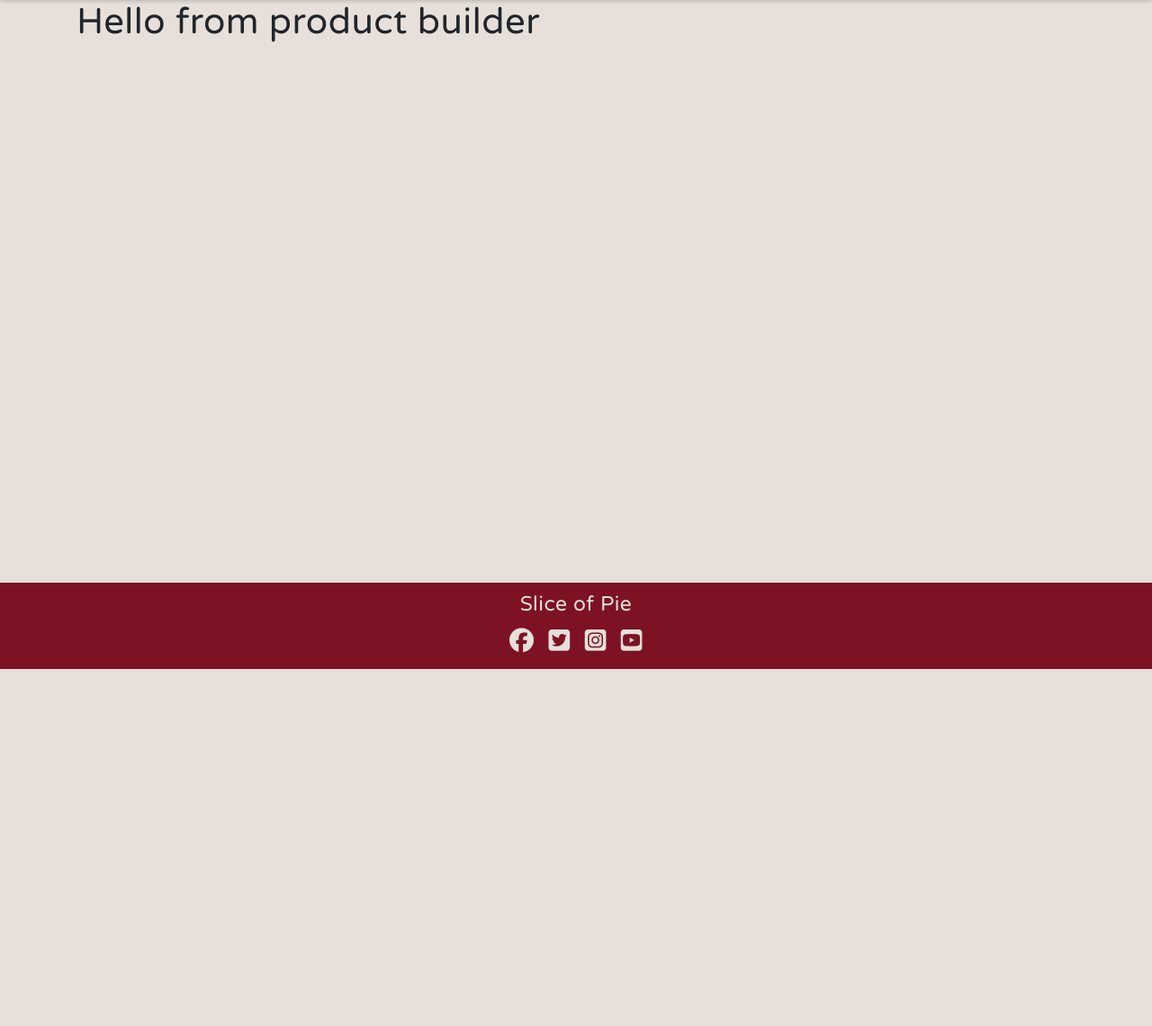
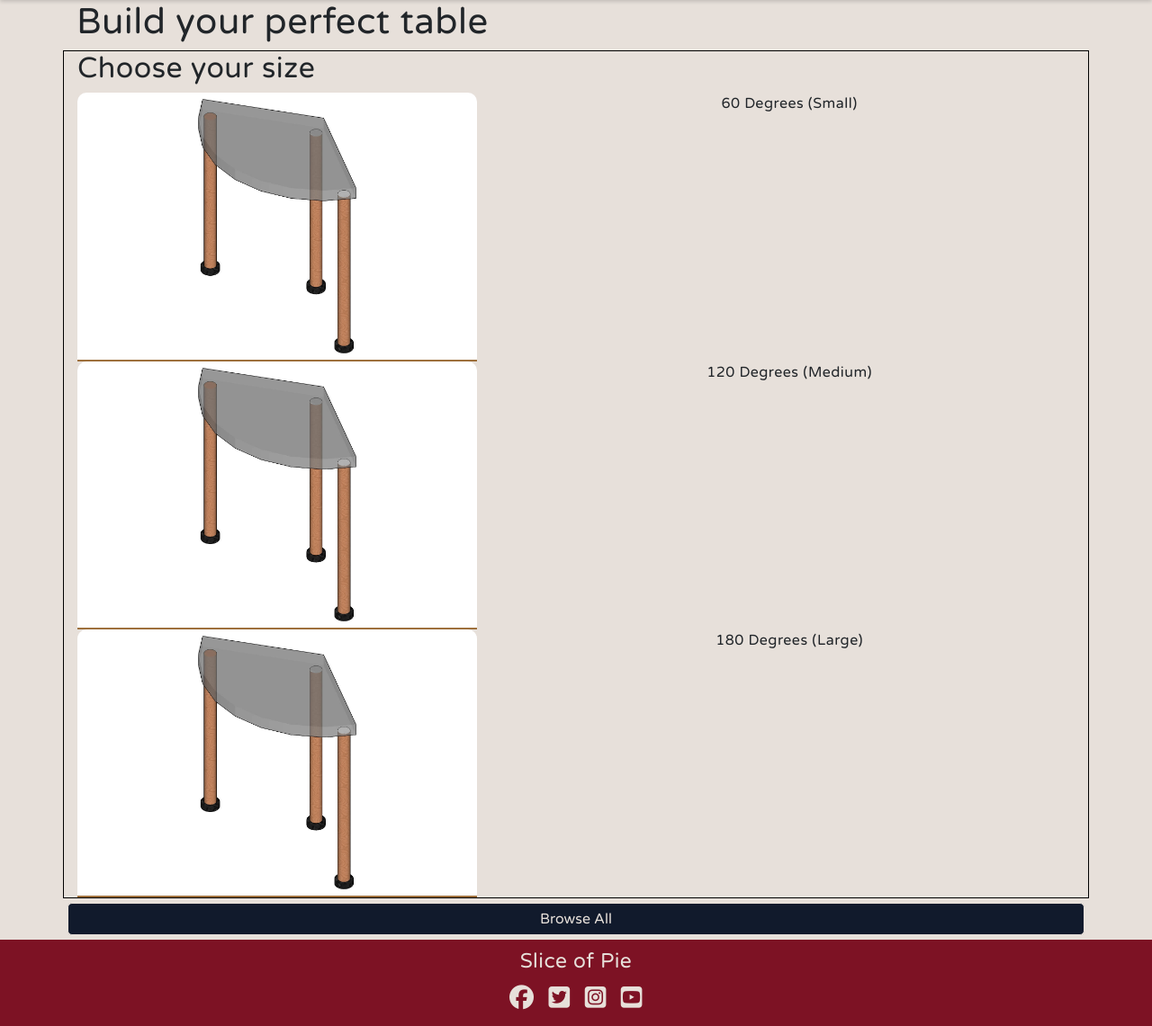
Before and after one commit to franciskershaw/slice-of-pie, a Django app: page /products/product_builder/ in a window 1280 px wide. Shown: the part 56-1197 px from the top of the page at 90% size. Before the commit the page ends 800 px from the top, so only its background shows below. Run offline with Django 3.2, Linux system fonts and the light colour scheme; some libraries are stand-ins or nearby versions.

Commit message:
add placeholder content on product_builder.html

```diff
--- a/products/templates/products/product_builder.html
+++ b/products/templates/products/product_builder.html
@@ -3,7 +3,41 @@
 
 {% block content %}
     <div class="product-builder page-container container">
-        <h1>Hello from product builder</h1>
+        <h1>Build your perfect table</h1>
+        <div id="builder-container" class="row text-center">
+            <div class="col-12 text-left">
+                <h2>Choose your size</h2>
+            </div>
+            <div class="col-12">
+                <div class="row">
+                    <div class="col-5 product-card-container">
+                        <img class="product-image" src="/media/placeholder.jpg" alt="">
+                    </div>
+                    <div class="col-7">60 Degrees (Small)</div>
+                </div>
+            </div>
+            <div class="col-12">
+                <div class="row product-card-container">
+                    <div class="col-5">
+                        <img src="/media/placeholder.jpg" alt="" class="product-image">
+                    </div>
+                    <div class="col-7">120 Degrees (Medium)</div>
+                </div>
+            </div>
+            <div class="col-12">
+                <div class="row">
+                    <div class="col-5 product-card-container">
+                        <img src="/media/placeholder.jpg" alt="" class="product-image">
+                    </div>
+                    <div class="col-7">180 Degrees (Large)</div>
+                </div>
+            </div>
+        </div>
+        <div class="row text-center">
+            <button class="bskt-btn checkout-btn">
+                Browse All
+            </button>
+        </div>
     </div>
 {% endblock %}
 
--- a/static/css/base.css
+++ b/static/css/base.css
@@ -793,6 +793,12 @@ div.checkout legend {
   margin-bottom: 10px;
 }
 
+/* Product builder page */
+
+#builder-container {
+  border: 1px solid black;
+}
+
 /* Toasts */
 
 .message-container {
```
